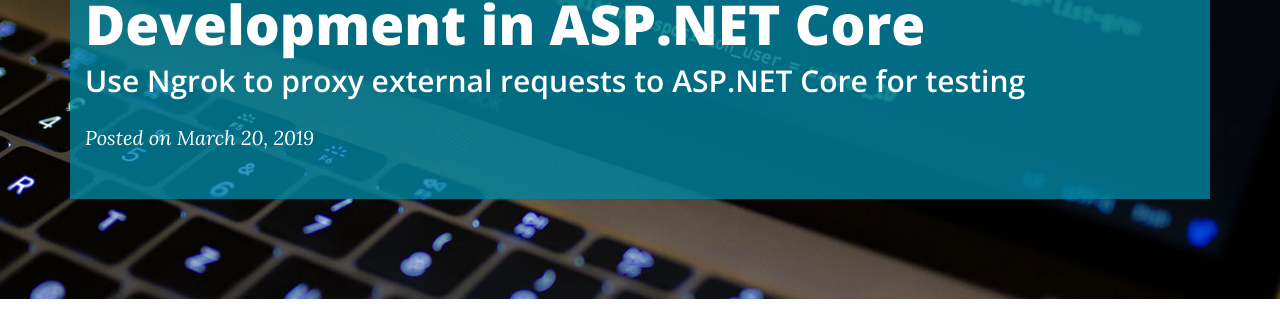
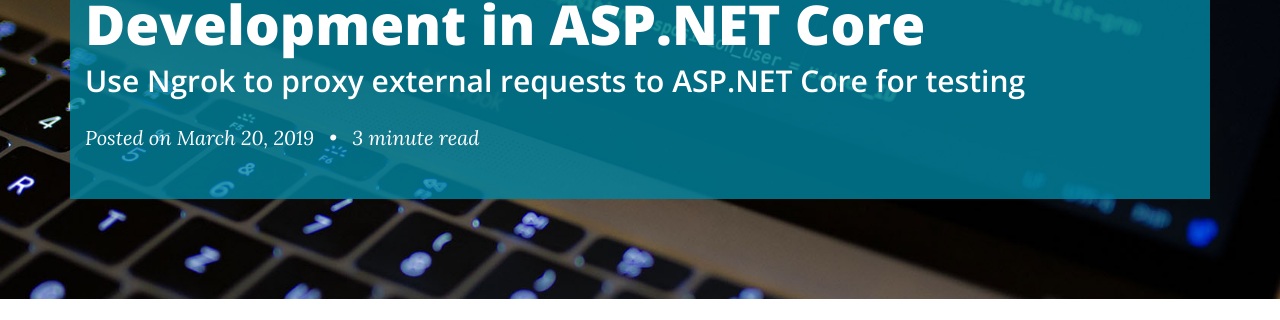
Before and after one commit to mmillican/mmillican.github.io, a Jekyll site: the page built from blog/_posts/2019-03-21-aspnet-core-proxy-external-requests-development.md, in a window 1280 px wide. Shown: the part 217-537 px from the top of the page. Built offline with Jekyll 4.4.1, drawn with Linux system fonts in a browser that asks for light colours; comment, search, counter and statistics services are not loaded.

Commit message:
Add reading time to blog posts

```diff
--- /dev/null
+++ b/_includes/reading_time.html
@@ -0,0 +1,6 @@
+{% capture words %}
+{{ content | number_of_words | minus: 180 }}
+{% endcapture %}
+{% unless words contains '-' %}
+{{ words | plus: 150 | divided_by: 150 | append: ' minute read' }}
+{% endunless %}
--- a/_layouts/post.html
+++ b/_layouts/post.html
@@ -10,7 +10,11 @@
             {% if page.subtitle %}
                 <h2 class="subheading">{{ page.subtitle }}</h2>
             {% endif %}
-            <span class="meta">Posted on {{ page.date | date: "%B %-d, %Y" }}</span>
+            <div class="meta">
+                <span class="date">Posted on {{ page.date | date: "%B %-d, %Y" }}</span>
+                <span class="read-time">{% include reading_time.html %}</span>
+            </div>
+
         </div>
     </div>
 </header>
--- a/_sass/_masthead.scss
+++ b/_sass/_masthead.scss
@@ -65,6 +65,10 @@
       a {
         color: white;
       }
+      span:not(:last-child):after {
+        margin: 0 10px;
+        content: ' • ';
+      }
     }
     @media only screen and (min-width: 768px) {
       h1 {
--- a/css/clean-blog.css
+++ b/css/clean-blog.css
@@ -1,8 +1,9 @@
 /*!
  * Start Bootstrap - Clean Blog v4.0.0-alpha (http://startbootstrap.com/template-overviews/clean-blog)
- * Copyright 2013-2019 Start Bootstrap
+ * Copyright 2013-2020 Start Bootstrap
  * Licensed under MIT (https://github.com/BlackrockDigital/startbootstrap-clean-blog/blob/master/LICENSE)
  */
+@charset "UTF-8";
 body {
   font-size: 20px;
   color: #333333;
@@ -207,6 +208,9 @@
       font-family: 'Lora', 'Times New Roman', serif; }
       header.masthead .post-heading .meta a {
         color: white; }
+      header.masthead .post-heading .meta span:not(:last-child):after {
+        margin: 0 10px;
+        content: ' • '; }
     @media only screen and (min-width: 768px) {
       header.masthead .post-heading h1 {
         font-size: 55px; }
```
Also changed, not shown: css/clean-blog.min.css.
